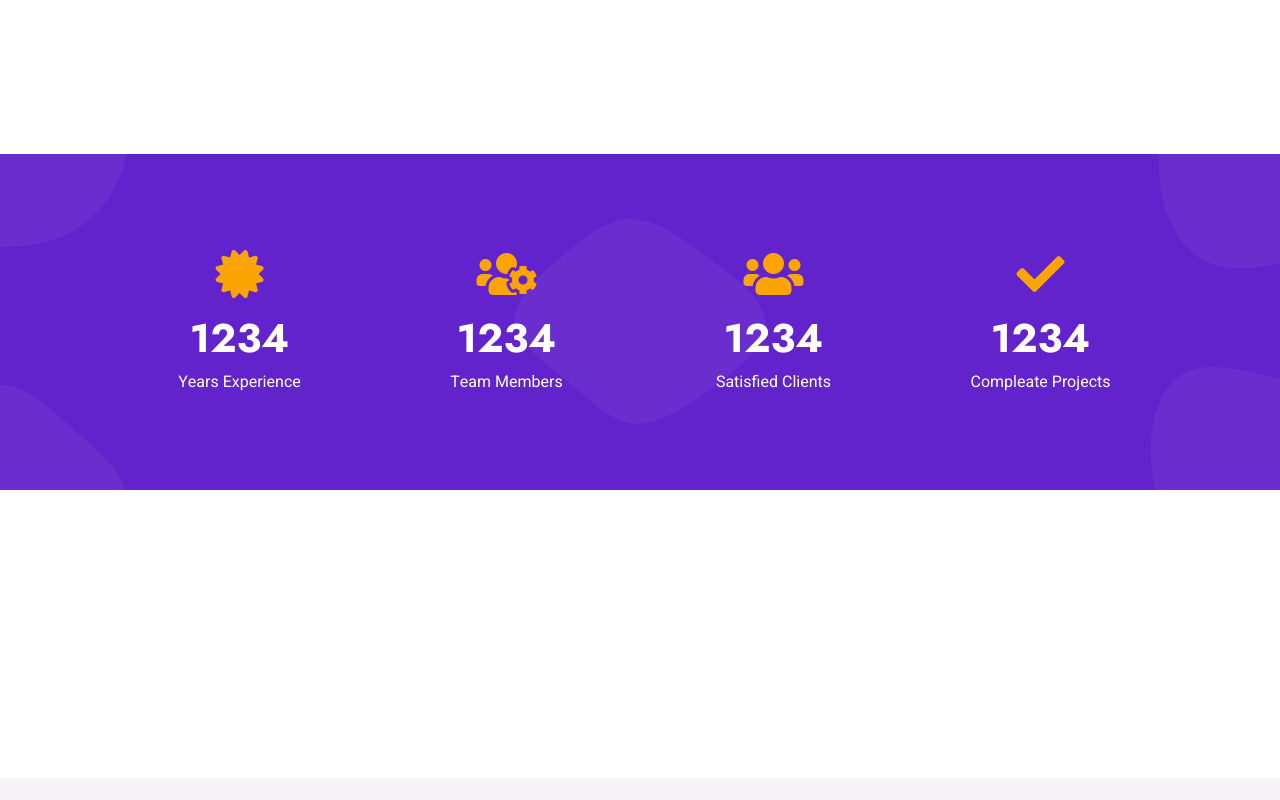
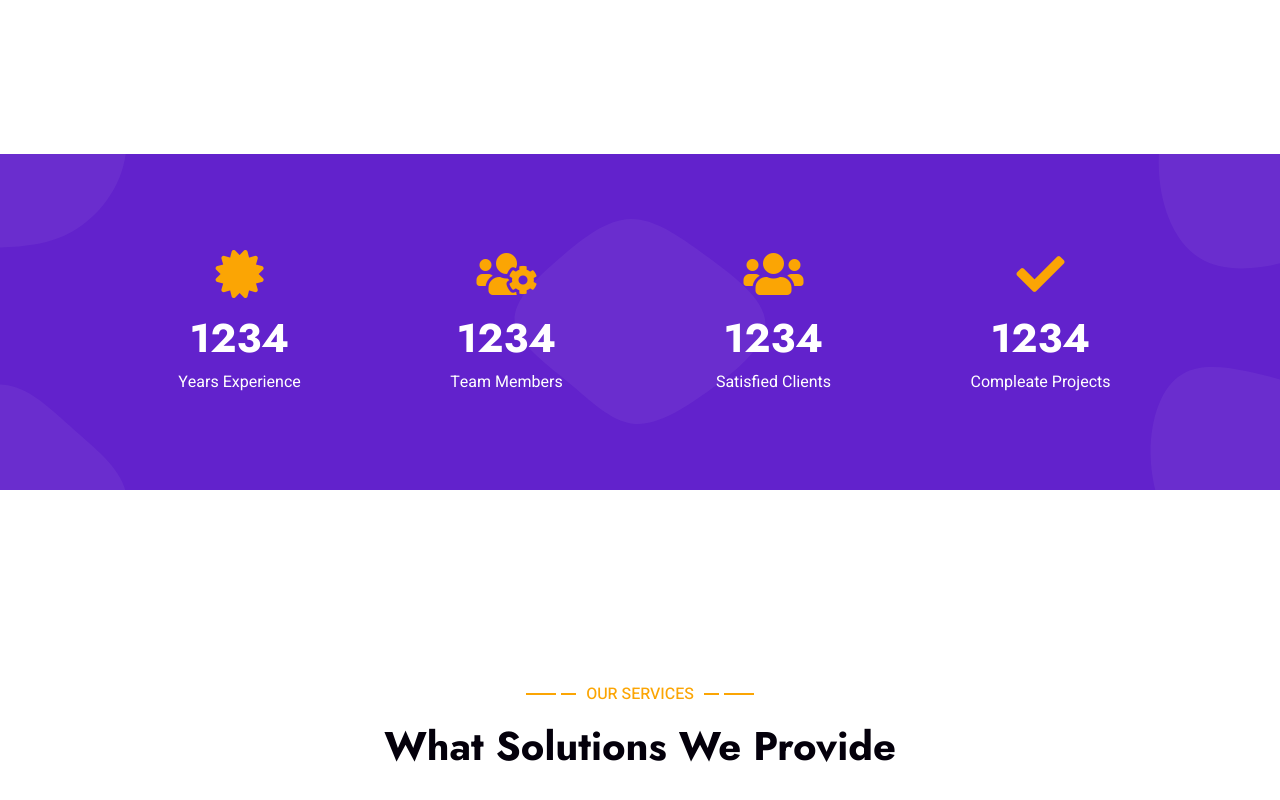
Before and after one commit to nzml906/html_, a website with bundled scripts: page index.html in a window 1280 px wide. Shown: the part 2120-2920 px from the top of the page. Before the commit the page ends 2898 px from the top, so only its background shows below. Built offline with nearby package versions, Linux system fonts and the light colour scheme.

Commit message:
Service section heading and title

```diff
--- a/index.html
+++ b/index.html
@@ -276,7 +276,14 @@
       <!-- Facts End -->
       <!-- Service Start -->
       <div class="container-xxl py-5">
-        <div class="container py-5 px-lg-5"></div>
+        <div class="container py-5 px-lg-5">
+          <div class="wow fadeInUp" data-wow-delay="0.1s">
+            <p class="section-title text-secondary justify-content-center">
+              <span></span>Our Services<span></span>
+            </p>
+            <h1 class="text-center mb-5">What Solutions We Provide</h1>
+          </div>
+        </div>
       </div>
       <!-- Service End -->
     </div>
```
